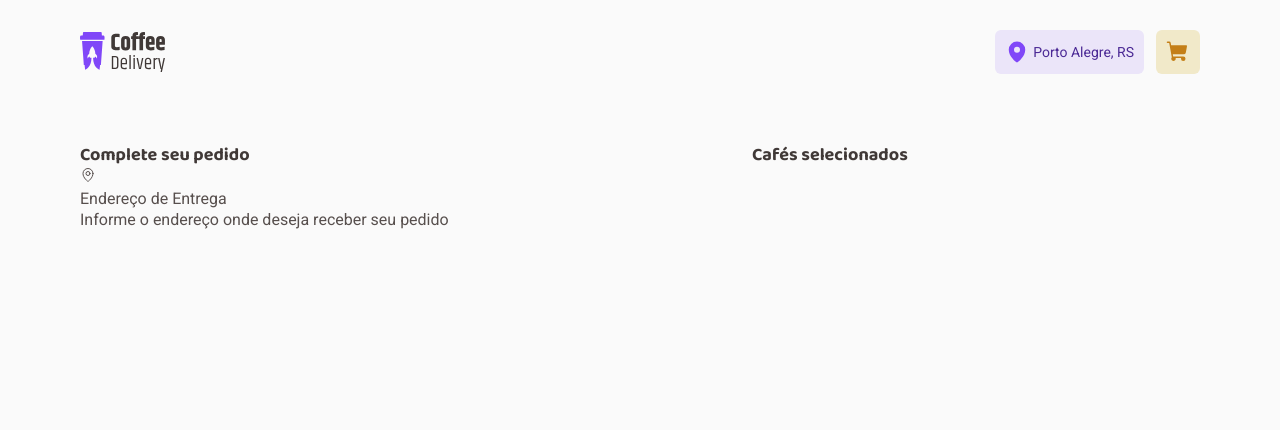
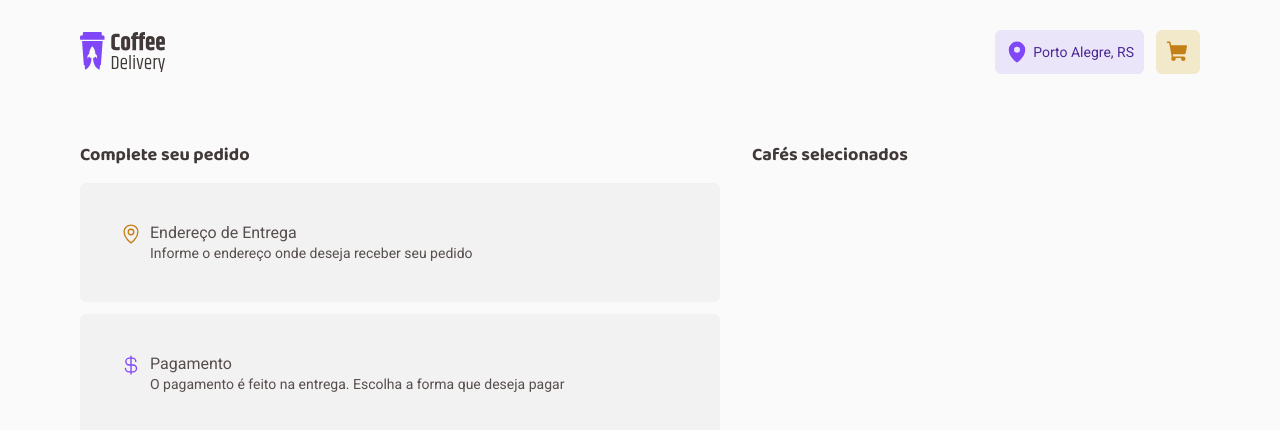
Before and after one commit to edilaine-as/ReactJS_CoffeeDelivery, a React (Vite) app: page /order in a window 1280 px wide. Shown: the top 430 px of the page. Built offline with nearby package versions, Linux system fonts and the light colour scheme.

Commit message:
Working on Heading Order

```diff
--- a/src/pages/Order/index.tsx
+++ b/src/pages/Order/index.tsx
@@ -1,12 +1,14 @@
-import { MapPin } from "phosphor-react";
+import { CurrencyDollar, MapPin } from "phosphor-react";
 import {
         Container,
         InfoOrderContainer,
-        AdressContainer, AdressHeading, AdressForm,
+        AddressContainer, AddressHeading, AddressForm,
         PaymentContainer,
         OrderContainer,
         CartContainer,
+        PaymentHeading,
 } from "./styles";
+import { TextInput } from "../../components/TextInput";
 
 export function Order(){
     return(
@@ -14,20 +16,27 @@ export function Order(){
             <InfoOrderContainer>
                 <h2>Complete seu pedido</h2>
 
-                <AdressContainer>
-                    <AdressHeading>
-                        <MapPin/>
+                <AddressContainer>
+                    <AddressHeading>
+                        <MapPin size={22}/>
                         <div>
                             <span>Endereço de Entrega</span>
                             <p>Informe o endereço onde deseja receber seu pedido</p>
                         </div>
-                    </AdressHeading>
-                    <AdressForm>
+                    </AddressHeading>
+                    <AddressForm>
+                    </AddressForm>
+                </AddressContainer>
 
-                    </AdressForm>
-                </AdressContainer>
-
-                <PaymentContainer></PaymentContainer>
+                <PaymentContainer>
+                    <PaymentHeading>
+                        <CurrencyDollar size={22}/>
+                        <div>
+                            <span>Pagamento</span>
+                            <p>O pagamento é feito na entrega. Escolha a forma que deseja pagar</p>
+                        </div>
+                    </PaymentHeading>
+                </PaymentContainer>
             </InfoOrderContainer>
             <OrderContainer>
                 <h2>Cafés selecionados</h2>
--- a/src/pages/Order/styles.ts
+++ b/src/pages/Order/styles.ts
@@ -14,14 +14,42 @@ export const InfoOrderContainer = styled.div`
     > h2 {
         color: ${(props) => props.theme['base-subtitle']};
         ${mixins.fonts.titleXS}
+        margin-bottom: 1rem;
     }
 `
 
-export const AdressContainer = styled.div``
+export const BaseContainer = styled.div`
+    background-color: ${(props) => props.theme['base-card']};
+    padding: 2.5rem;
+`
 
-export const AdressHeading = styled.div``
+export const AddressContainer = styled(BaseContainer)`
+    border-radius: 6px;
+`
 
-export const AdressForm = styled.div``
+export const Heading = styled.div`
+    display: flex;
+    gap: 8px;
+
+    div{
+        span{
+            ${mixins.fonts.textM}
+        }
+
+        p{
+            ${mixins.fonts.textS}
+        }
+    }
+
+`
+
+export const AddressHeading = styled(Heading)`
+  svg {
+    color: ${props => props.theme["yellow-dark"]};
+  }
+`
+
+export const AddressForm = styled.div``
 
 export const OrderContainer = styled.div`
     width: 28rem;
@@ -34,4 +62,13 @@ export const OrderContainer = styled.div`
 
 export const CartContainer = styled.div``
 
-export const PaymentContainer = styled.div``
+export const PaymentContainer = styled(BaseContainer)`
+    margin-top: 0.75rem;
+    border-radius: 6px;
+`
+
+export const PaymentHeading = styled(Heading)`
+svg {
+    color: ${props => props.theme["purple"]};
+  }
+`
```
